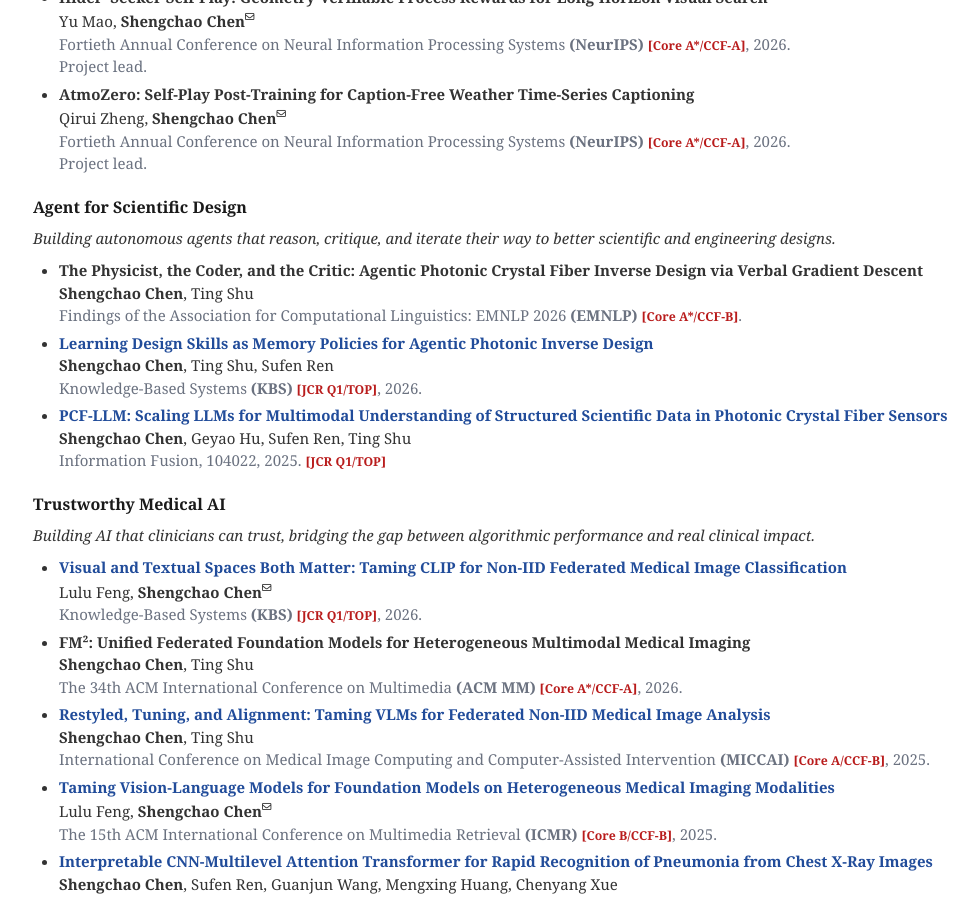
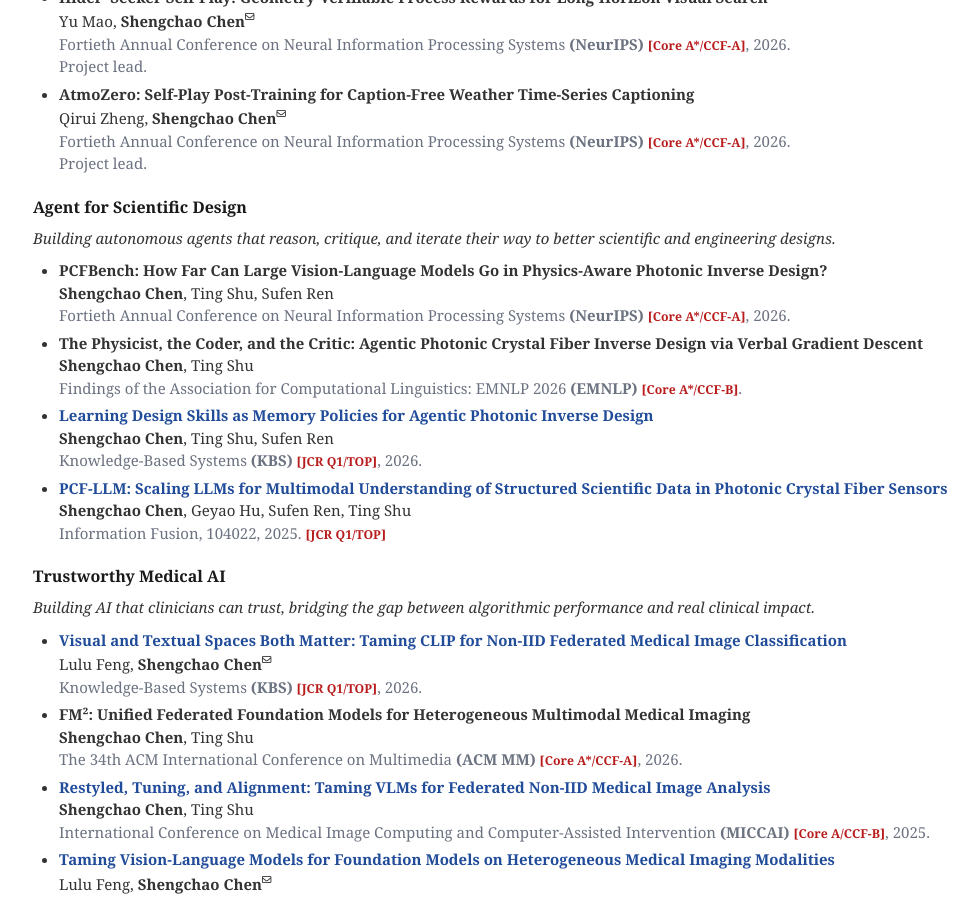
Before and after one commit to shengchaochen82/shengchaochen82.github.io, a Jekyll site: the page built from index.md, in a window 1280 px wide and 900 px high, scrolled down 1982 px. Shown: the whole window, without its empty margins (107-1085 px from the left). Built offline with Jekyll 4.4.1, drawn with Linux system fonts in a browser that asks for light colours.

Commit message:
Content: add PCFBench paper (NeurIPS 2026) to Agent for Scientific Design
Co-Authored-By: Claude Sonnet 5 <noreply@anthropic.com>

```diff
--- a/_data/publications.yml
+++ b/_data/publications.yml
@@ -67,6 +67,11 @@ agent_sci_design:
   color: "#8b5cf6"
   description: "Building autonomous agents that reason, critique, and iterate their way to better scientific and engineering designs."
   papers:
+    - title: "PCFBench: How Far Can Large Vision-Language Models Go in Physics-Aware Photonic Inverse Design?"
+      authors: "<strong>Shengchao Chen</strong>, Ting Shu, Sufen Ren"
+      conference_short: NeurIPS
+      conference: "Fortieth Annual Conference on Neural Information Processing Systems <strong>(NeurIPS)</strong> <span class='classic-tag'>[Core A*/CCF-A]</span>, 2026."
+
     - title: "The Physicist, the Coder, and the Critic: Agentic Photonic Crystal Fiber Inverse Design via Verbal Gradient Descent"
       authors: "<strong>Shengchao Chen</strong>, Ting Shu"
       conference_short: EMNLP
```
